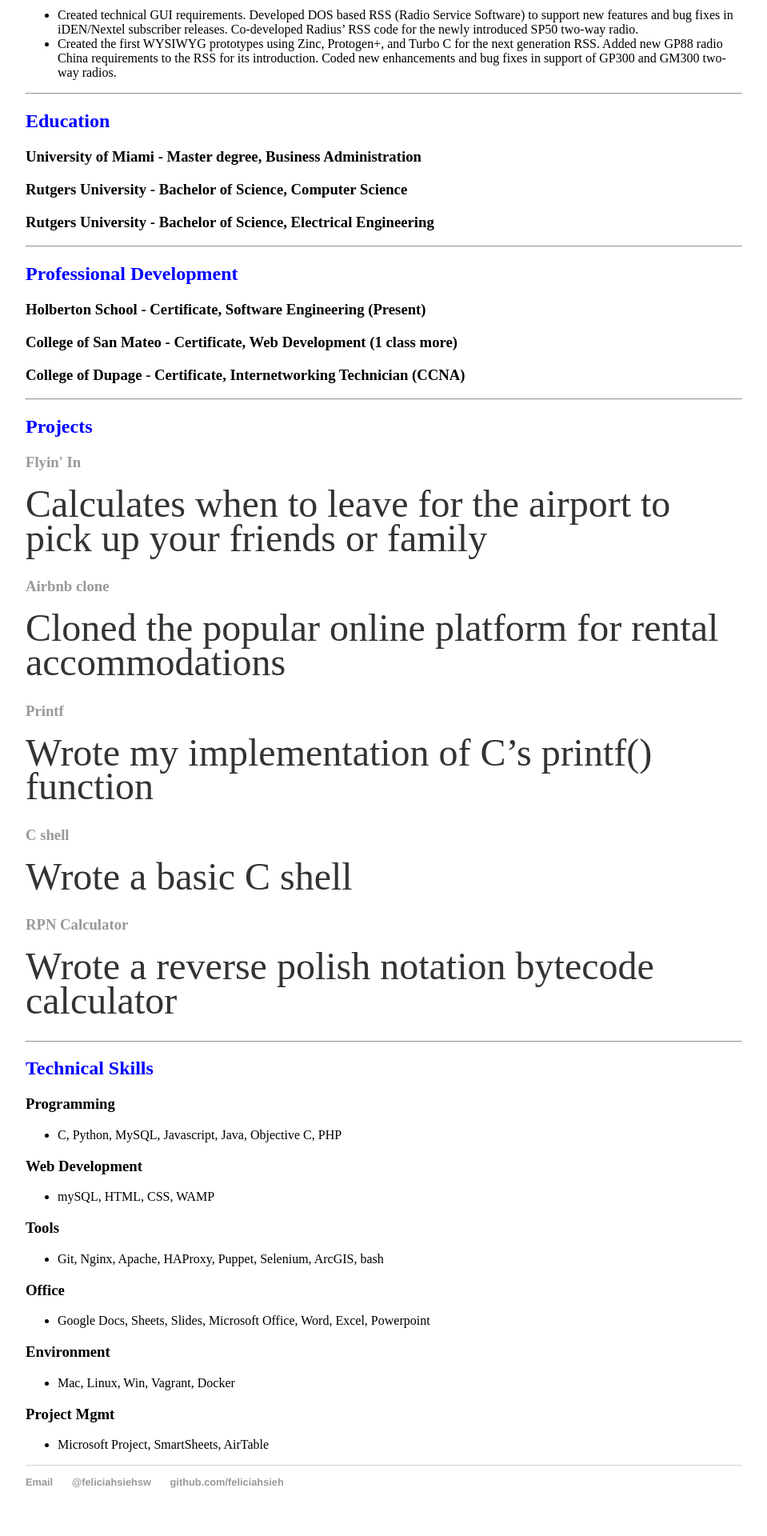
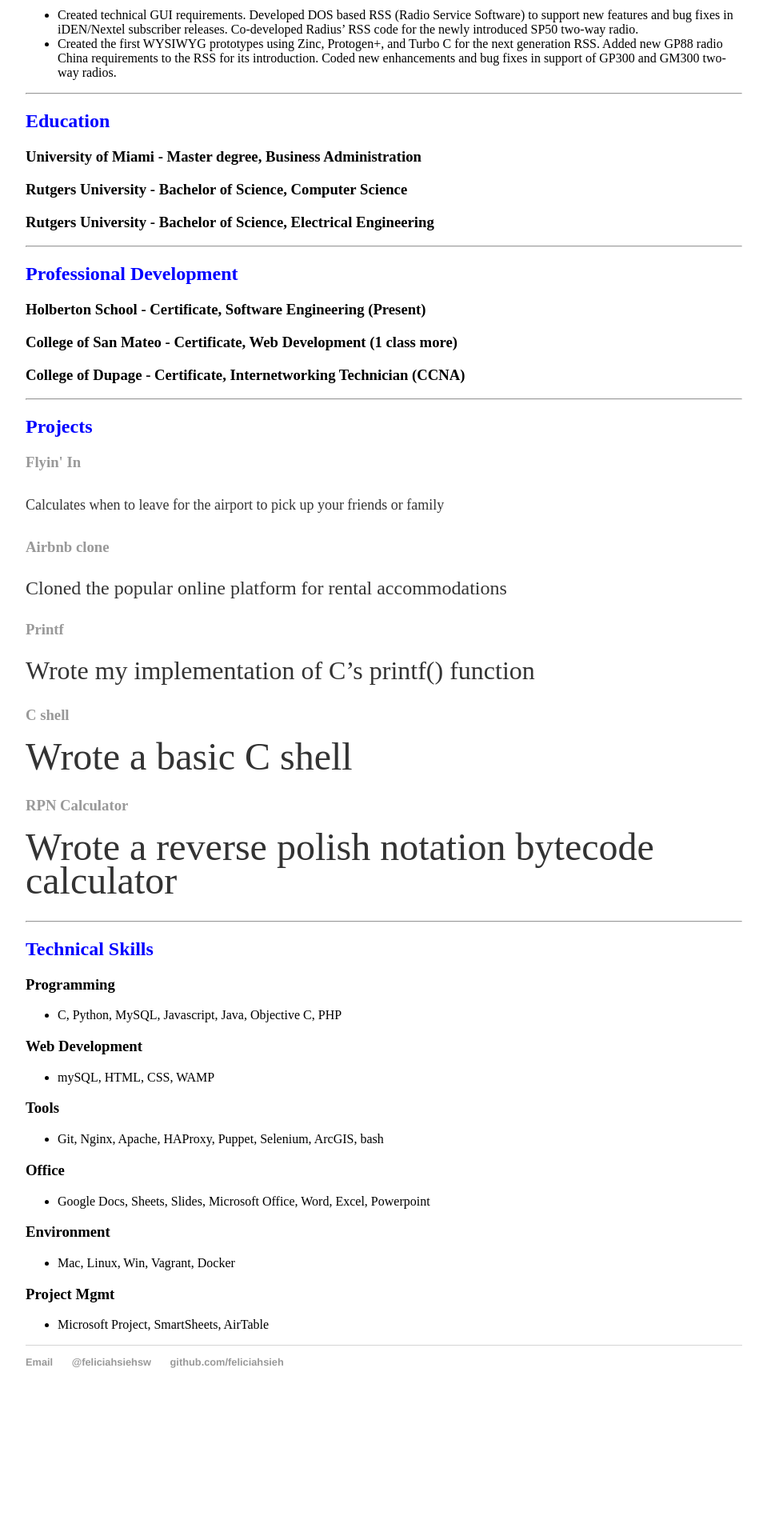
Before and after one commit to feliciahsieh/feliciahsieh.github.io, a Jekyll site: the page built from cv/index.html, in a window 1280 px wide. Shown: the part 1134-3054 px from the top of the page at 80% size, without its empty margins (160-1119 px from the left). Built offline with Jekyll 4.4.1, drawn with Linux system fonts in a browser that asks for light colours; after the commit the page ends 2904 px from its top, so only the background shows below that.

```diff
--- a/cv/index.html
+++ b/cv/index.html
@@ -4,9 +4,9 @@ title: Resume
 ---
 
 <div class="cv">
-	<a href="/files/x.pdf" title="Felicia Hsieh Resume (Software Engineer)">Download (Software Engineer)</a>
+	<a href="/files/FeliciaHsieh2018SW_A.pdf" title="Felicia Hsieh Resume (Software Engineer)">Download (Software Engineer)</a>
 	<br>
-	<a href="/files/x.pdf" title="Felicia Hsieh Resume (Project Manager)">Download (Project Manager)</a>
+	<a href="/files/FeliciaHsieh2018PM_A.pdf" title="Felicia Hsieh Resume (Project Manager)">Download (Project Manager)</a>
 
 	<h1>Felicia Hsieh</h1>
 	<address>
@@ -78,19 +78,19 @@ title: Resume
 	<h2><font color="blue">Projects</font></h2>
 
 	<h3><a href="http://www.flyinin.today/">Flyin' In</a></h3>
-	<p><font size="10px">Calculates when to leave for the airport to pick up your friends or family</font></p>
+	<p><font size="4px">Calculates when to leave for the airport to pick up your friends or family</font></p>
 
 	<h3><a href="">Airbnb clone</a></h3>
-	<p><font size="12px">Cloned the popular online platform for rental accommodations</font></p>
+	<p><font size="5px">Cloned the popular online platform for rental accommodations</font></p>
 
 	<h3><a href="">Printf</a></h3>
-	<p><font size="8px">Wrote my implementation of C’s printf() function</font></p>
+	<p><font size="6px">Wrote my implementation of C’s printf() function</font></p>
 
 	<h3><a href="">C shell</a></h3>
-	<p><font size="10px">Wrote a basic C shell</font></p>
+	<p><font size="7px">Wrote a basic C shell</font></p>
 
 	<h3><a href="">RPN Calculator</a></h3>
-	<p><font size="10px">Wrote a reverse polish notation bytecode calculator</font></p>
+	<p><font size="8px">Wrote a reverse polish notation bytecode calculator</font></p>
 
 	<hr> <!-- ------------------------- -->
 
```
